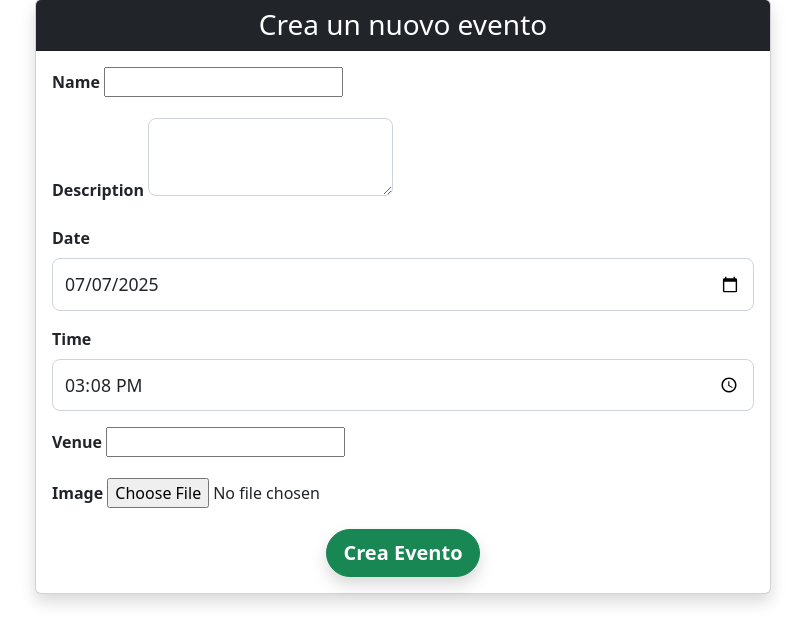
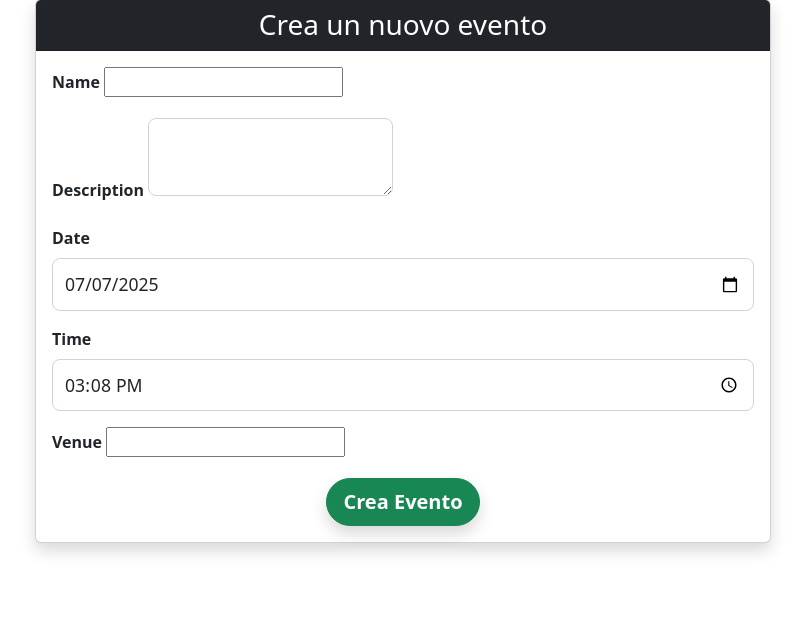
Before and after one commit to AndreaDiPietro0/Event-management-system, a Django app: template templates/create_event.html in a window 1280 px wide. Shown: the part 120-764 px from the top of the page, without its empty margins (237-1042 px from the left). Run offline with Django 4.2, Linux system fonts and the light colour scheme; the template is opened without the code that fills it, so the values that code supplies are empty, except form fields; form fields are guessed from the names that the template uses.

Commit message:
remove images

```diff
--- a/templates/create_event.html
+++ b/templates/create_event.html
@@ -63,14 +63,7 @@
                                 {% endif %}
                             </div>
 
-                            <!-- Image Field -->
-                            <div class="mb-3">
-                                <label for="{{ form.image.id_for_label }}" class="form-label fw-bold">{{ form.image.label }}</label>
-                                {{ form.image }}
-                                {% if form.image.errors %}
-                                    <div class="text-danger">{{ form.image.errors }}</div>
-                                {% endif %}
-                            </div>
+
 
                             <div class="text-center">
                                 <button class="btn btn-success btn-lg shadow rounded-pill fw-bold">Crea Evento</button>
```
